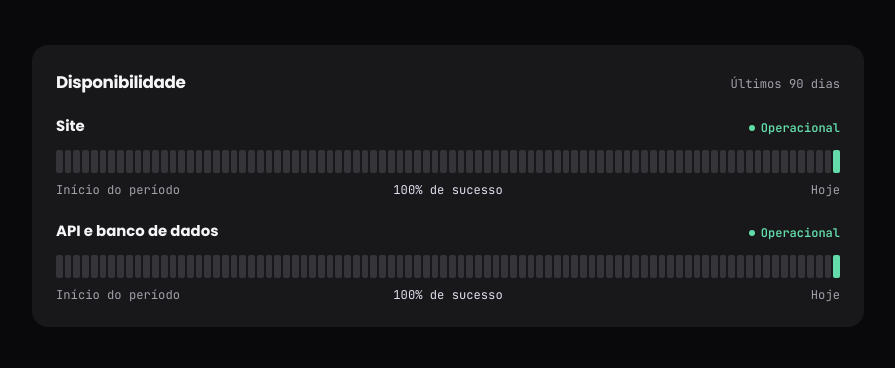
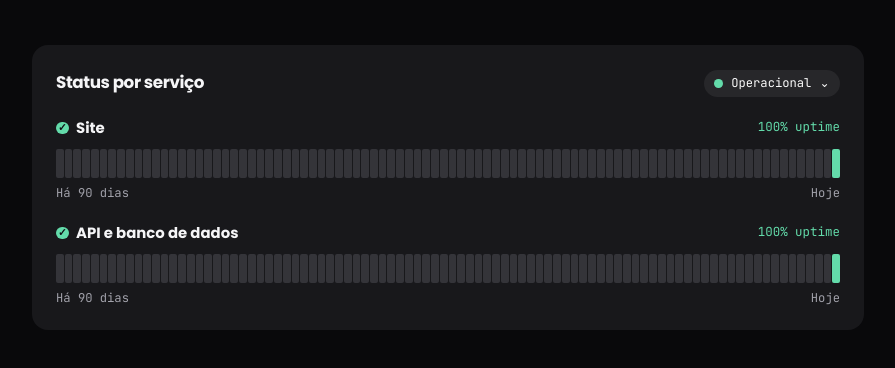
Before and after one commit to Pelegriinoo/peledex-status, a plain HTML site: page public/index.html in a window 1280 px wide. Shown: the part 214-582 px from the top of the page, without its empty margins (192-1087 px from the left). Drawn offline with Linux system fonts and the light colour scheme.

Commit message:
Alinha estado e uptime ao histórico de cada serviço

```diff
--- a/public/index.html
+++ b/public/index.html
@@ -7,9 +7,9 @@
   <meta name="theme-color" content="#09090c">
   <title>Status do PeleDex</title>
   <link rel="icon" href="peledex.svg" type="image/svg+xml">
-  <link rel="stylesheet" href="style.css?v=6">
+  <link rel="stylesheet" href="style.css?v=7">
   <script defer src="status-data.js"></script>
-  <script defer src="status.js?v=6"></script>
+  <script defer src="status.js?v=7"></script>
 </head>
 <body>
   <header class="masthead shell">
@@ -33,9 +33,9 @@
 
     <section class="availability" aria-labelledby="history-title">
       <div class="section-heading">
-        <h2 id="history-title">Disponibilidade</h2>
+        <h2 id="history-title">Status por serviço</h2>
         <span class="history-range">
-          <span id="history-period">Últimos 90 dias</span>
+          <button class="overall" type="button" aria-expanded="true" aria-controls="service-history"><span id="overall-state">Sem dados</span> <span aria-hidden="true">⌄</span></button>
           <button id="history-window" type="button" aria-controls="service-history" hidden>Ver 90 dias</button>
         </span>
       </div>
@@ -43,11 +43,11 @@
       <div class="services" id="service-history">
         <article class="service" data-service="landing">
           <div class="service-heading">
-            <h3>Site</h3>
-            <span class="badge" data-state="unknown">Sem dados</span>
+            <h3><span class="badge" data-state="unknown" role="img" aria-label="Sem dados"></span>Site</h3>
+            <span class="uptime">—</span>
           </div>
           <ol class="history" aria-label="Histórico diário do site"></ol>
-          <div class="chart-caption"><span>Início do período</span><span class="uptime">—</span><span>Hoje</span></div>
+          <div class="chart-caption"><span class="range-start">Há 90 dias</span><span>Hoje</span></div>
           <div class="day-details">
             <div aria-live="polite"><p class="day-label"></p><p class="day-count"></p></div>
             <div class="day-nav">
@@ -60,11 +60,11 @@
 
         <article class="service" data-service="health">
           <div class="service-heading">
-            <h3>API e banco de dados</h3>
-            <span class="badge" data-state="unknown">Sem dados</span>
+            <h3><span class="badge" data-state="unknown" role="img" aria-label="Sem dados"></span>API e banco de dados</h3>
+            <span class="uptime">—</span>
           </div>
           <ol class="history" aria-label="Histórico diário da API e do banco de dados"></ol>
-          <div class="chart-caption"><span>Início do período</span><span class="uptime">—</span><span>Hoje</span></div>
+          <div class="chart-caption"><span class="range-start">Há 90 dias</span><span>Hoje</span></div>
           <div class="day-details">
             <div aria-live="polite"><p class="day-label"></p><p class="day-count"></p></div>
             <div class="day-nav">
--- a/public/status.js
+++ b/public/status.js
@@ -8,7 +8,7 @@ const displayDate = new Intl.DateTimeFormat('pt-BR', { dateStyle: 'medium', time
 const displayCheckTime = new Intl.DateTimeFormat('pt-BR', {
   dateStyle: 'short', timeStyle: 'short', timeZone: 'America/Sao_Paulo',
 });
-const displayPercent = new Intl.NumberFormat('pt-BR', { style: 'percent', maximumFractionDigits: 2 });
+const displayPercent = new Intl.NumberFormat('pt-BR', { style: 'percent', maximumFractionDigits: 3 });
 const states = {
   up: 'Operacional', partial: 'Falhas intermitentes', down: 'Indisponível', unknown: 'Sem dados',
 };
@@ -18,7 +18,12 @@ const summary = document.querySelector('.summary');
 const summaryTitle = document.querySelector('#summary-title');
 const updated = document.querySelector('#updated');
 const availability = document.querySelector('.availability');
-const historyPeriod = document.querySelector('#history-period');
+const overall = document.querySelector('.overall');
+overall.addEventListener('click', () => {
+  const collapse = overall.getAttribute('aria-expanded') === 'true';
+  overall.setAttribute('aria-expanded', String(!collapse));
+  document.querySelector('#service-history').hidden = collapse;
+});
 const historyToggle = document.querySelector('#history-window');
 const compactLayout = matchMedia('(max-width: 39rem)');
 let expandedHistory = false;
@@ -31,7 +36,7 @@ function renderCurrentStatus() {
     const badge = card.querySelector('.badge');
     const state = stale ? 'unknown' : snapshot.services?.[card.dataset.service]?.state ?? 'unknown';
     badge.dataset.state = state;
-    badge.textContent = states[state];
+    badge.setAttribute('aria-label', states[state]);
     return state;
   });
   const downCount = serviceStates.filter((state) => state === 'down').length;
@@ -48,6 +53,8 @@ function renderCurrentStatus() {
     message = 'Todos os serviços operacionais';
   }
 
+  overall.dataset.state = summary.dataset.state;
+  document.querySelector('#overall-state').textContent = states[summary.dataset.state];
   if (summaryTitle.textContent !== message) summaryTitle.textContent = message;
   if (Number.isFinite(checkedAt)) {
     updated.textContent = `Última checagem em ${displayCheckTime.format(checkedAt)} (Brasília).`;
@@ -159,7 +166,7 @@ function renderHistory() {
 
     selectDay(card, selected ?? history.lastElementChild.firstElementChild);
     card.querySelector('.uptime').textContent = total > 0
-      ? `${displayPercent.format(passing / total)} de sucesso`
+      ? `${displayPercent.format(passing / total)} uptime`
       : '—';
   }
 }
@@ -167,7 +174,7 @@ function renderHistory() {
 function renderHistoryWindow() {
   visibleDays = compactLayout.matches && !expandedHistory ? compactDays : daysShown;
   availability.dataset.window = visibleDays;
-  historyPeriod.textContent = `Últimos ${visibleDays} dias`;
+  for (const label of document.querySelectorAll('.range-start')) label.textContent = `Há ${visibleDays} dias`;
   historyToggle.hidden = !compactLayout.matches;
   historyToggle.textContent = expandedHistory ? `Ver ${compactDays} dias` : `Ver ${daysShown} dias`;
   renderHistory();
--- a/public/style.css
+++ b/public/style.css
@@ -98,3 +98,17 @@ main { padding-bottom: 3rem; }
 .day-tip { position: fixed; z-index: 2; pointer-events: none; background: #27272a; color: #fafafa; padding: .7rem .85rem; border-radius: .65rem; box-shadow: 0 5px 24px #0006; font-size: .77rem; line-height: 1.55; }
 .day-tip strong { color: var(--state); }
 .day-tip small { display: block; color: #c4c4ca; font-size: inherit; }
+
+.service-heading h3 { display: inline-flex; align-items: center; gap: .45rem; }
+.service-heading .badge { width: .8rem; height: .8rem; justify-content: center; border-radius: 50%; background: var(--state); color: #101015; font: bold .65rem/1 sans-serif; }
+.badge::before { background: none; width: auto; height: auto; content: '·'; }
+.badge[data-state="up"]::before { content: '✓'; }
+.badge[data-state="down"]::before { content: '!'; }
+.overall { display: inline-flex; align-items: center; gap: .5rem; padding: .35rem .65rem; border: 0; border-radius: 999px; color: #fafafa; background: var(--inset); font: inherit; cursor: pointer; }
+.overall::before { content: ''; width: .55rem; height: .55rem; border-radius: 50%; background: var(--state,var(--unknown)); }
+.overall[aria-expanded="false"] > :last-child { transform: rotate(-90deg); }
+.services[hidden] { display: none; }
+.chart-caption { display: flex; justify-content: space-between; }
+.service-heading .uptime { color: var(--up); font-size: .78rem; }
+.history { gap: 1px; }
+.day::before { height: 1.85rem; }
```
